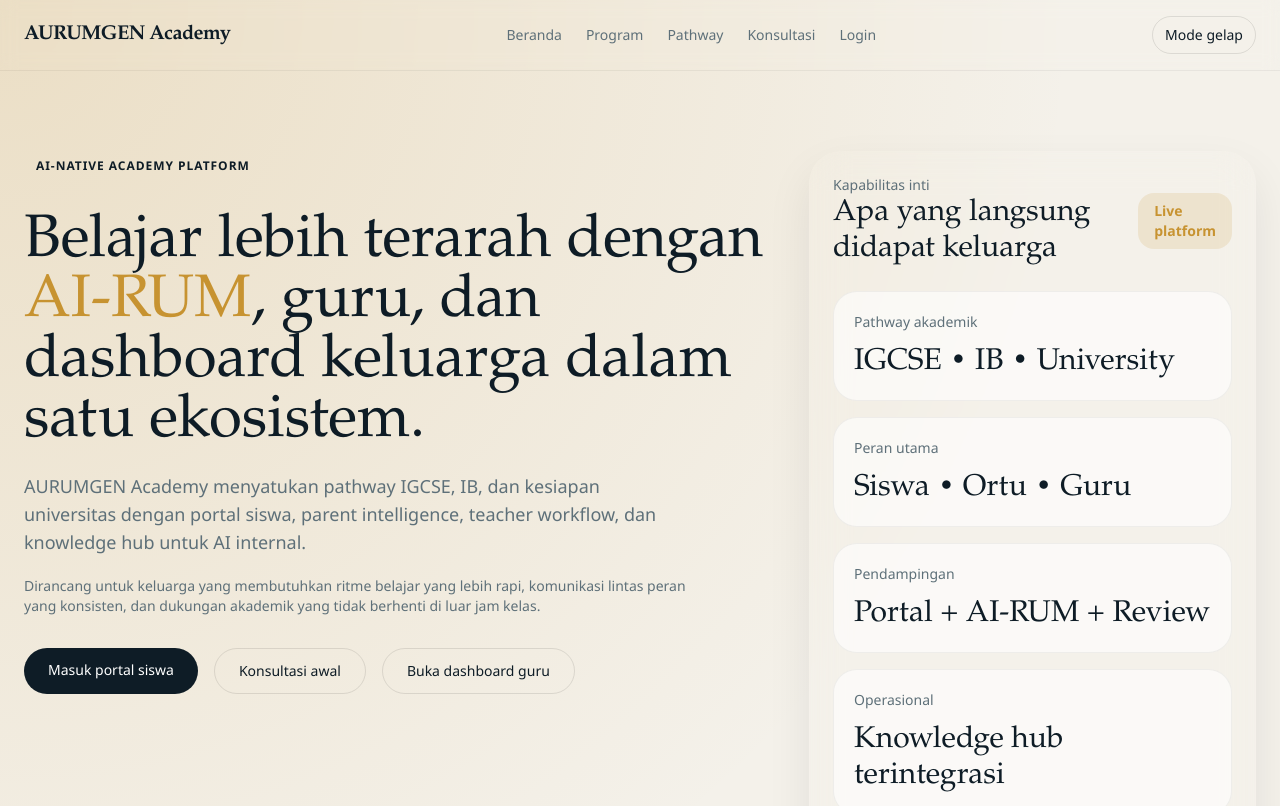
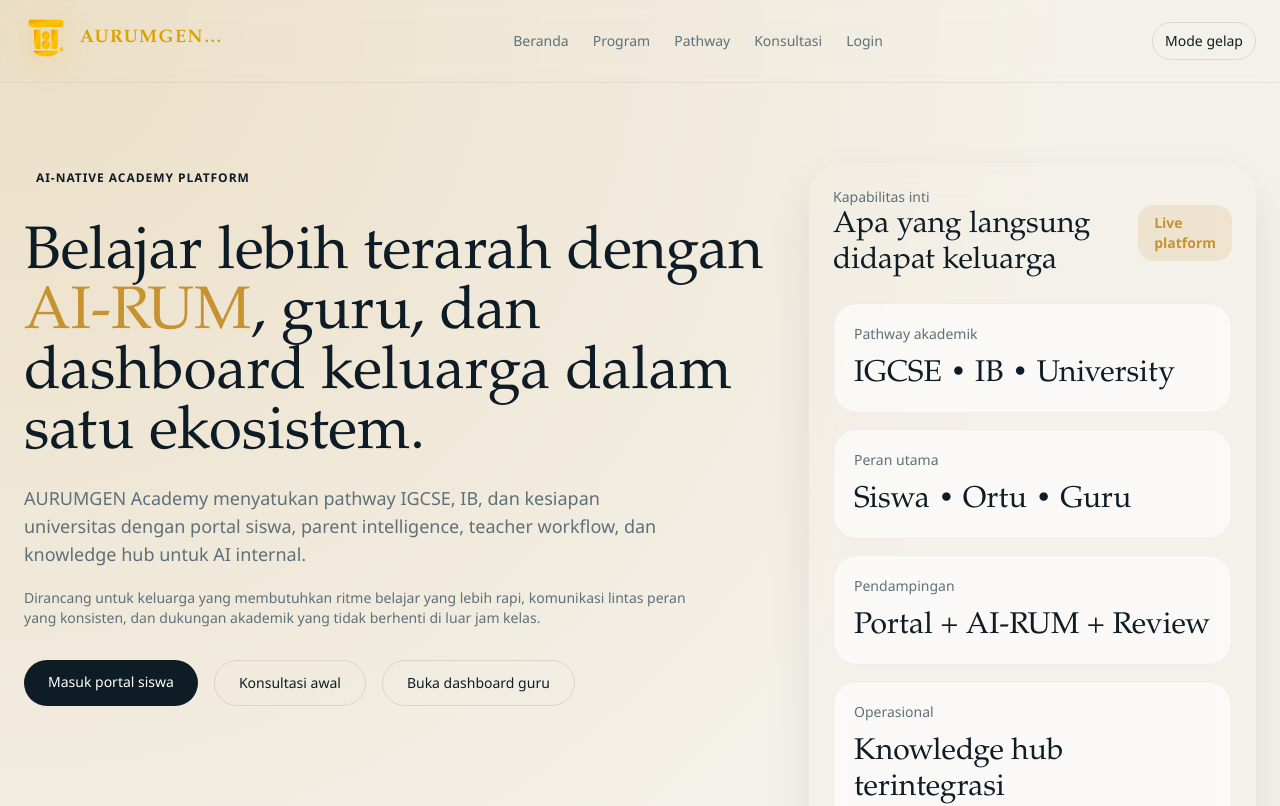
Before and after one commit to Rhmining/aurumgen-academy, a Next.js app: page / in a window 1280 px wide. Shown: the top 806 px of the page. Built offline with nearby package versions, Linux system fonts and the light colour scheme; no server answers.

Commit message:
Add AURUMGEN brand logo to public site

```diff
--- /dev/null
+++ b/components/public/brand-logo.tsx
@@ -0,0 +1,49 @@
+import clsx from "clsx";
+
+export function BrandLogo({
+  className,
+  markClassName,
+  textClassName,
+  showWordmark = true
+}: {
+  className?: string;
+  markClassName?: string;
+  textClassName?: string;
+  showWordmark?: boolean;
+}) {
+  return (
+    <span className={clsx("inline-flex items-center gap-3", className)}>
+      <svg
+        viewBox="0 0 96 96"
+        aria-hidden="true"
+        className={clsx("h-11 w-11 shrink-0 drop-shadow-[0_6px_14px_rgba(240,166,0,0.25)]", markClassName)}
+      >
+        <defs>
+          <linearGradient id="aurumgen-gold" x1="0%" y1="0%" x2="100%" y2="100%">
+            <stop offset="0%" stopColor="#F09300" />
+            <stop offset="45%" stopColor="#FFC400" />
+            <stop offset="100%" stopColor="#F0B600" />
+          </linearGradient>
+        </defs>
+        <rect x="10" y="8" width="76" height="16" rx="5" fill="url(#aurumgen-gold)" />
+        <path d="M22 30h14v42H24.5c-2.2-9.5-3.2-22.2-2.5-42Z" fill="url(#aurumgen-gold)" />
+        <path d="M60 30h14c.7 19.8-.3 32.5-2.5 42H60V30Z" fill="url(#aurumgen-gold)" />
+        <circle cx="48" cy="43" r="9.5" fill="url(#aurumgen-gold)" />
+        <circle cx="48" cy="62.5" r="9.5" fill="url(#aurumgen-gold)" />
+        <path d="M20 76h56c-3.6 7.9-12.7 12-28 12S23.6 83.9 20 76Z" fill="url(#aurumgen-gold)" />
+        <path d="M82 29.5v37.5" stroke="url(#aurumgen-gold)" strokeWidth="3.5" strokeLinecap="round" />
+        <path
+          d="M82 67c0 0 3.3 3.2 3.3 5.4S83.8 77 82 78.4c-1.8-1.4-3.3-4-3.3-6s3.3-5.4 3.3-5.4Z"
+          fill="url(#aurumgen-gold)"
+        />
+      </svg>
+
+      {showWordmark ? (
+        <span className={clsx("font-display text-lg font-semibold tracking-[0.08em] text-[#DAA300]", textClassName)}>
+          AURUMGEN
+          <span className="ml-2 tracking-[0.04em] text-[rgb(var(--foreground))]">Academy</span>
+        </span>
+      ) : null}
+    </span>
+  );
+}
--- a/components/public/footer.tsx
+++ b/components/public/footer.tsx
@@ -1,4 +1,5 @@
 import Link from "next/link";
+import { BrandLogo } from "@/components/public/brand-logo";
 
 const footerGroups = [
   {
@@ -24,7 +25,7 @@ export function PublicFooter() {
     <footer className="border-t border-black/5 bg-[rgba(var(--panel),0.55)]">
       <div className="mx-auto grid max-w-7xl gap-8 px-6 py-10 lg:grid-cols-[1.3fr_0.7fr_0.7fr]">
         <div className="space-y-4">
-          <p className="font-display text-2xl">AURUMGEN Academy</p>
+          <BrandLogo markClassName="h-12 w-12" textClassName="text-xl" />
           <p className="max-w-xl text-sm text-[rgb(var(--muted))]">
             Academy platform untuk keluarga yang ingin jalur belajar lebih jelas, pelaporan progres lebih rapi,
             dan dukungan AI-RUM yang menyatu dengan workflow guru serta knowledge base internal.
--- a/components/public/navbar.tsx
+++ b/components/public/navbar.tsx
@@ -2,6 +2,7 @@
 
 import Link from "next/link";
 import { useTheme } from "@/components/providers/theme-provider";
+import { BrandLogo } from "@/components/public/brand-logo";
 
 const links = [
   { href: "/", label: "Beranda" },
@@ -17,8 +18,8 @@ export function Navbar() {
   return (
     <header className="sticky top-0 z-30 border-b border-black/5 bg-[rgba(var(--background),0.78)] backdrop-blur">
       <div className="mx-auto flex max-w-7xl items-center justify-between px-6 py-4">
-        <Link href="/" className="font-display text-xl font-semibold tracking-tight">
-          AURUMGEN Academy
+        <Link href="/" className="min-w-0">
+          <BrandLogo className="max-w-[220px]" markClassName="h-10 w-10" textClassName="truncate text-base md:text-lg" />
         </Link>
         <nav className="hidden gap-6 text-sm md:flex">
           {links.map((link) => (
```
